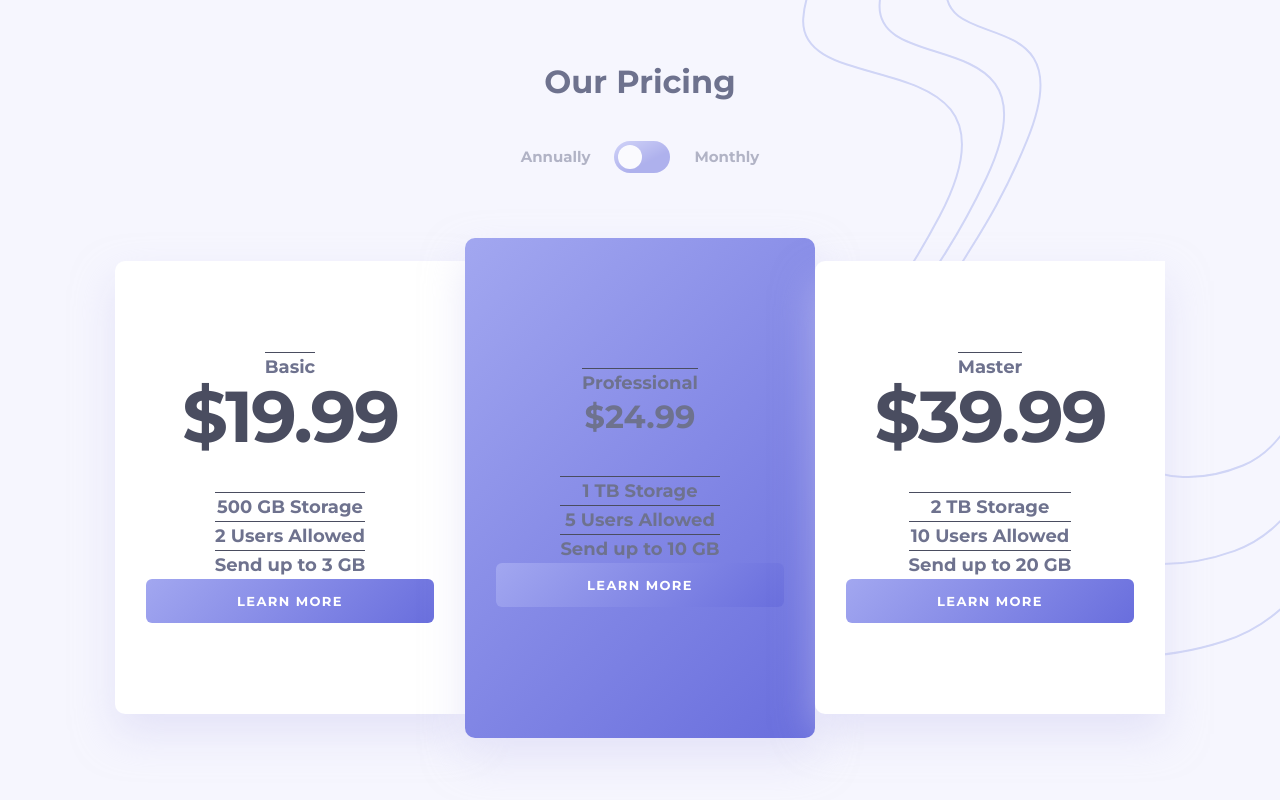
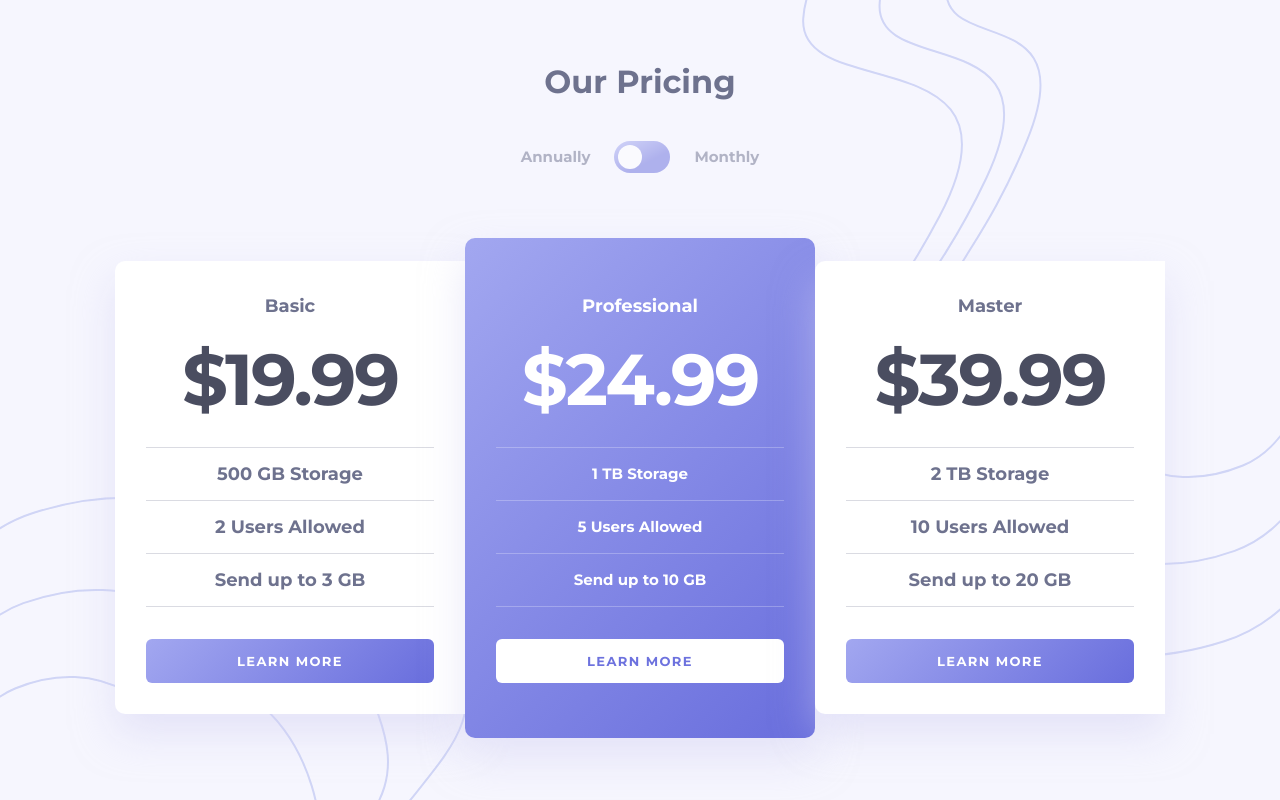
Before and after one commit to victoriamnx/Pricing-Component, a plain HTML site: page index.html in a window 1280 px wide. Drawn offline with Linux system fonts and the light colour scheme.

Commit message:
fix: boxes styles

```diff
--- a/style.css
+++ b/style.css
@@ -14,9 +14,11 @@ body {
   flex-direction: column;
   justify-content: center;
   font-family: "Montserrat", sans-serif;
-  background: url(components/images/bg-top.svg) right top,
-    url(components/images/bg-bottom.svg) left bottom -881px hsl(240, 78%, 98%);
-  background-repeat: no-repeat;
+  background-color: hsl(240, 78%, 98%);
+  background: url(components/images/bg-top.svg),
+    url(components/images/bg-bottom.svg) hsl(240, 78%, 98%);
+  background-position: right top, left bottom;
+  background-repeat: no-repeat, no-repeat;
 }
 
 h1 {
@@ -38,6 +40,27 @@ h1 {
   font-weight: 700;
   line-height: 71px;
   letter-spacing: -2.16px;
+  margin-top: 24px;
+  margin-bottom: 32px;
+}
+
+#typeTitle {
+  color: #6e728e;
+  text-align: center;
+  font-size: 18px;
+  font-family: "Montserrat", sans-serif;
+  font-style: normal;
+  font-weight: 700;
+  border: none;
+  padding: 0;
+}
+
+#benefits {
+  margin-bottom: 32px;
+}
+
+#borderTop {
+  border-top: 1px solid hsla(233, 13%, 49%, 0.25);
 }
 
 p {
@@ -48,7 +71,9 @@ p {
   font-style: normal;
   font-weight: 700;
   line-height: 28px;
-  border-top: 1px solid #4a4d60;
+  padding: 12px;
+  width: 288px;
+  border-bottom: 1px solid hsla(233, 13%, 49%, 0.25);
 }
 
 button {
@@ -117,27 +142,63 @@ button {
   box-shadow: 0px 20px 40px 0px rgba(212, 210, 244, 0.5);
 }
 
-.attribution {
+#TitlePurple {
+  color: #fff;
   text-align: center;
-  font-size: 16px;
-  font-weight: 400;
-  color: hsl(236, 72%, 79%);
-  margin-top: 10px;
+  font-family: Montserrat;
+  font-size: 18px;
+  font-style: normal;
+  font-weight: 700;
+  line-height: 28px;
+  border: none;
+  padding: 0px;
 }
 
-.attribution a {
-  color: hsl(236, 72%, 79%);
-  text-decoration: none;
+#Purplevalue {
+  color: #fff;
+  font-family: Montserrat;
+  font-size: 72px;
+  font-style: normal;
+  font-weight: 700;
+  line-height: 71px;
+  letter-spacing: -2.16px;
+  margin-top: 24px;
+  margin-bottom: 32px;
 }
 
-a:visited {
-  color: hsl(236, 72%, 79%);
-  text-decoration: none;
+#benefitsPurple {
+  margin-bottom: 32px;
 }
 
-a:hover {
-  color: hsl(237, 63%, 64%);
-  text-decoration: underline;
+#btPurple {
+  border-top: 1px solid hsla(0, 0%, 100%, 0.25);
+}
+
+#benefitsPurple p {
+  color: #fff;
+  text-align: center;
+  font-family: Montserrat;
+  font-size: 15px;
+  font-style: normal;
+  font-weight: 700;
+  line-height: 28px;
+  border-bottom: 1px solid hsla(0, 0%, 100%, 0.25);
+}
+
+#btnPurple {
+  width: 288px;
+  height: 44px;
+  flex-shrink: 0;
+  border-radius: 6px;
+  background: #fff;
+  color: #6d72de;
+  text-align: center;
+  font-family: Montserrat;
+  font-size: 13px;
+  font-style: normal;
+  font-weight: 700;
+  line-height: normal;
+  letter-spacing: 1.393px;
 }
 
 .switch {
@@ -195,3 +256,26 @@ input:checked + .slider-red:before {
   -ms-transform: translateX(26px);
   transform: translateX(26px);
 }
+
+.attribution {
+  text-align: center;
+  font-size: 16px;
+  font-weight: 400;
+  color: hsl(236, 72%, 79%);
+  margin-top: 10px;
+}
+
+.attribution a {
+  color: hsl(236, 72%, 79%);
+  text-decoration: none;
+}
+
+a:visited {
+  color: hsl(236, 72%, 79%);
+  text-decoration: none;
+}
+
+a:hover {
+  color: hsl(237, 63%, 64%);
+  text-decoration: underline;
+}
```
